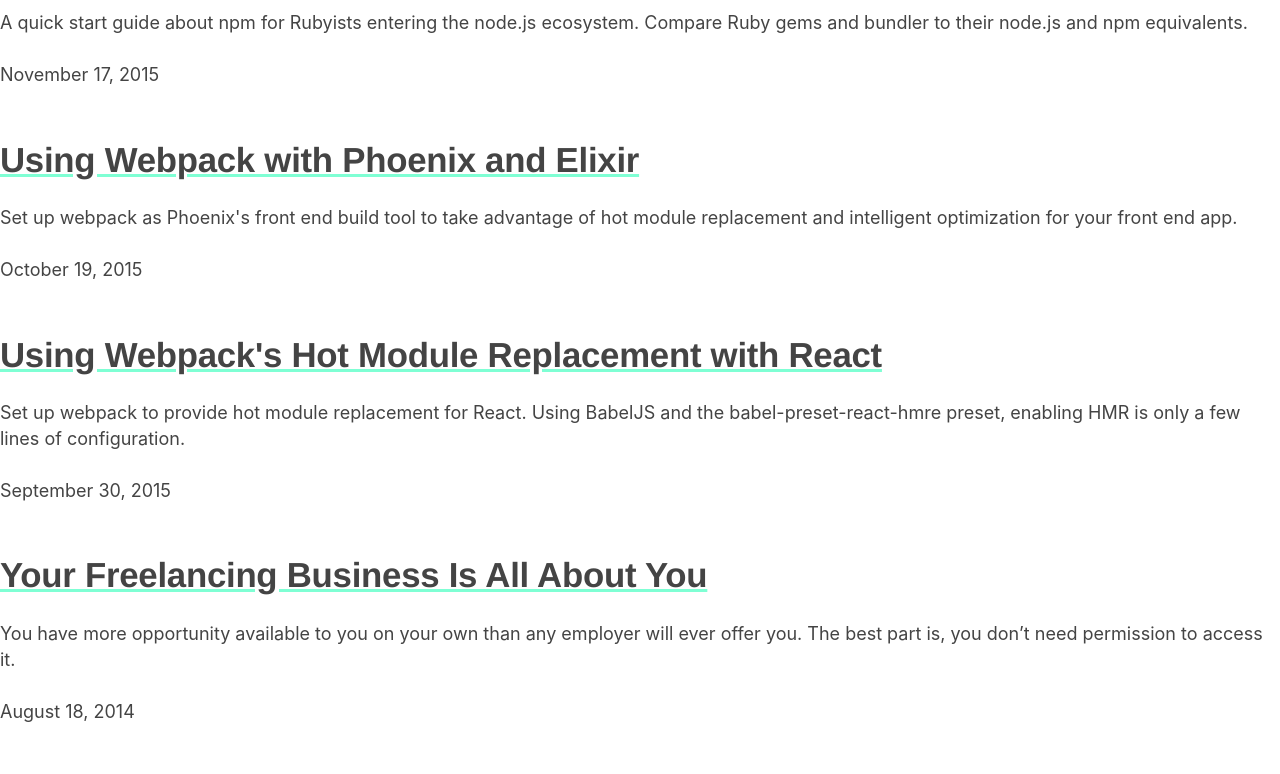
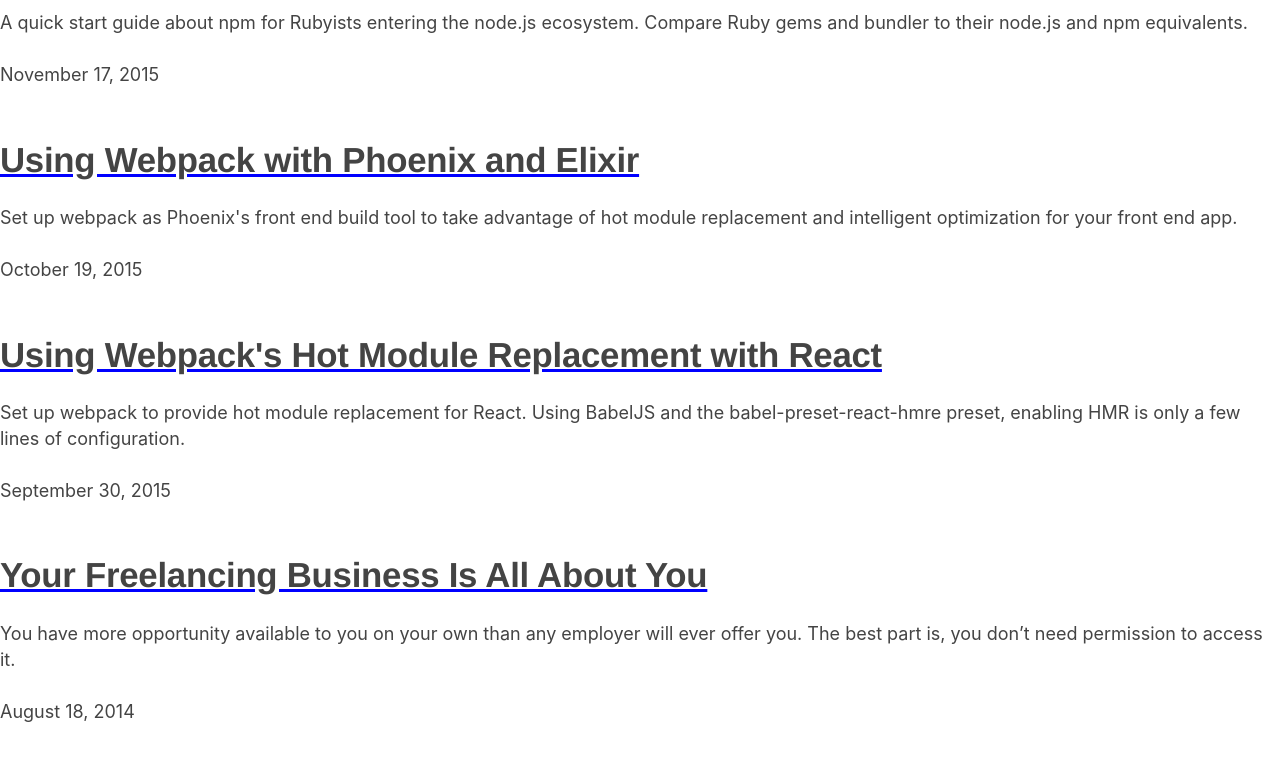
Before and after one commit to matthewlehner/matthewlehner.net, a Gatsby site: page / in a window 1280 px wide. Shown: the part 736-1510 px from the top of the page. Built offline with nearby package versions, Linux system fonts and the light colour scheme; Gatsby itself is replaced by a stand-in of ours; some packages are replaced by stand-ins of ours; what tailwind.macro would draw is missing.

Commit message:
Update link color.

```diff
--- a/src/styles/variables.js
+++ b/src/styles/variables.js
@@ -9,4 +9,4 @@
 export const baseBorder = `1px solid ${lightGray}`;
 export const baseColor = gray;
 export const headerColor = darkGray;
-export const actionColor = "#7FFFD4"; // "#5775B3"
+export const actionColor = "#0000FF"; // "#7FFFD4"; // "#5775B3"
```
